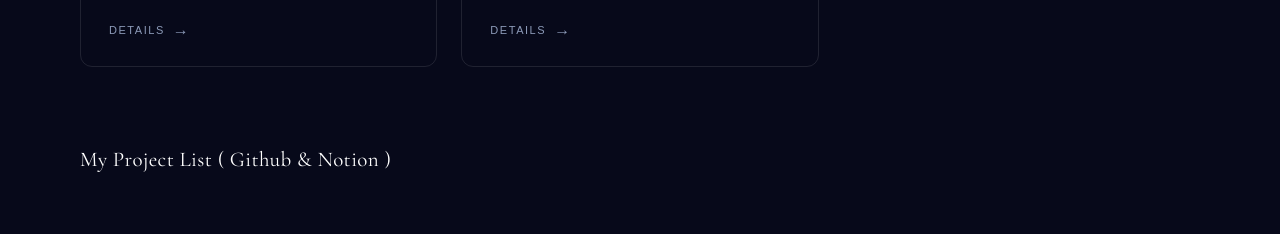
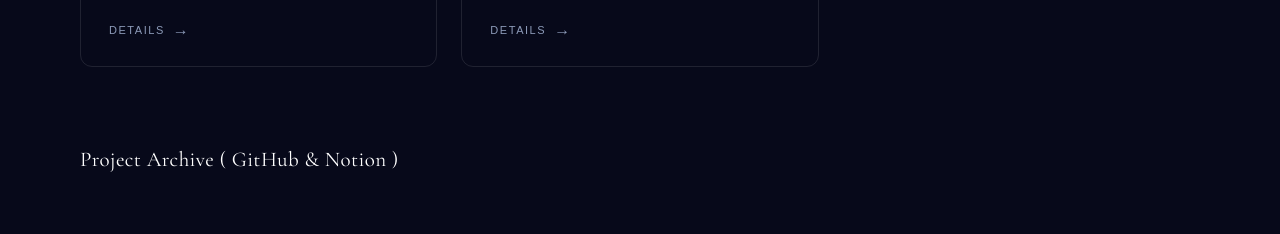
Before and after one commit to hyuniii0920/_hyuni_s2, a React (Vite) app: page / in a window 1280 px wide. Shown: the part 5217-5451 px from the top of the page. Built offline with nearby package versions, Linux system fonts and the light colour scheme.

Commit message:
Update project archive link

```diff
--- a/src/components/Projects.jsx
+++ b/src/components/Projects.jsx
@@ -555,7 +555,7 @@ const links = [
     title: 'Project List',
     desc: '진행한 프로젝트의 기획, 설계, 결과물을 정리한 Notion 포트폴리오입니다.',
     linkLabel: '프로젝트 설명 보기 →',
-    href: 'https://www.notion.so/SEOHYUN-CHO-658f109a9b758248804301d9b82ebddd',
+    href: 'https://app.notion.com/p/hyuniii0920/SEOHYUN-CHO-b9a44afaa0ce832daa3c8174f88d1752?source=copy_link',
   },
   {
     type: 'GitHub',
@@ -631,7 +631,7 @@ export default function Projects({ onSelectProject }) {
 
       {/* Notion / GitHub */}
       <p className={`${styles.subtext} fade-up`}>
-        My Project List ( Github &amp; Notion )
+        Project Archive ( GitHub &amp; Notion )
       </p>
       <div className={styles.grid}>
         {links.map((p, i) => (
```
